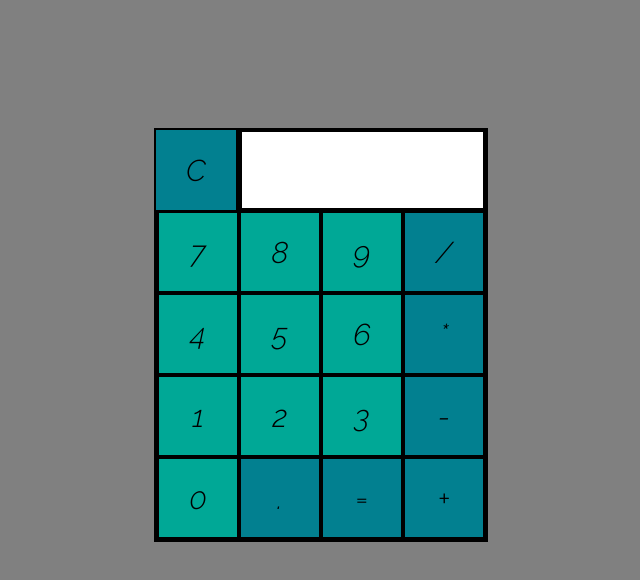
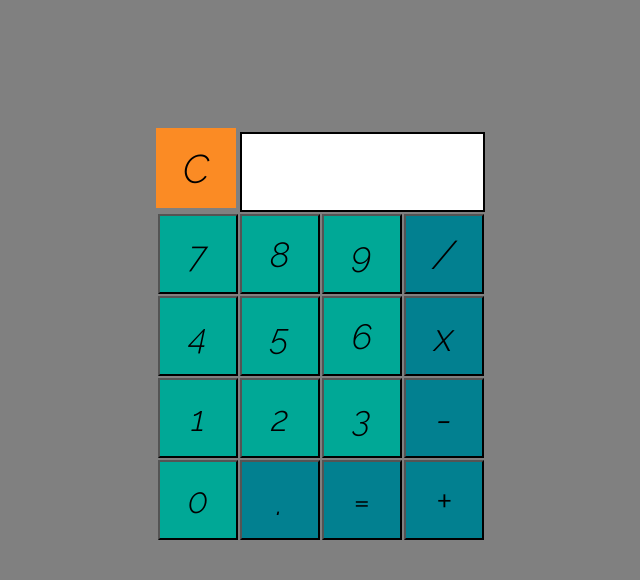
Before and after one commit to momentum-team-7/js--calculator-drehan7, a plain HTML site: page index.html in a window 1280 px wide. Shown: the whole page, without its empty margins (319-959 px from the left). Drawn offline with Linux system fonts and the light colour scheme.

Commit message:
more touch ups

```diff
--- a/index.html
+++ b/index.html
@@ -25,7 +25,7 @@
                 <td><button class="button nums" id="four" value=4>4</button></td>
                 <td><button class="button nums" id="five" value = 5>5</button></td>
                 <td><button class="button nums" id="six" value = 6>6</button></td>
-                <td><button class="button" id="multiply" value="*" button>*</td>
+                <td><button class="button" id="multiply" value="*" button>x</td>
             </tr>
 
             <tr>
--- a/style.css
+++ b/style.css
@@ -18,19 +18,21 @@ body {
 }
 #clear {
   border: none;
+  background-color: #fb8b24;
 }
 
 button {
   display: inline-block;
   width: 5rem;
   height: 5rem;
-  border: 0.5px solid;
-  font-size: 30px;
+  /* border: 0.5px solid; */
+  font-size: 40px;
   background-color: #028090;
 }
 
 .nums {
   background-color: #00a896;
+  font-size: 35px;
 }
 
 button:hover {
@@ -44,9 +46,7 @@ button:hover {
 
   width: fit-content;
   height: auto;
-  border: 2px solid black;
   margin-left: auto;
   margin-right: auto;
   margin-top: 10%;
-  background-color: black;
 }
```
